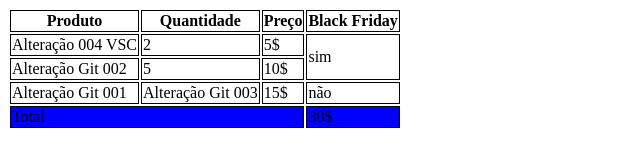
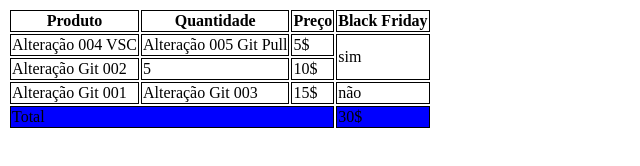
Before and after one commit to Gabriel-A-Portugal/Aula-tabela, a plain HTML site: page index.html in a window 1280 px wide. Shown: the whole page, without its empty margins (0-640 px from the left). Drawn offline with Linux system fonts and the light colour scheme.

Commit message:
Update index.html
Alteração 005 para testar o Git Pull

```diff
--- a/index.html
+++ b/index.html
@@ -29,7 +29,7 @@
         <tbody>
             <tr>
                 <td>Alteração 004 VSC</td>
-                <td>2</td>
+                <td>Alteração 005 Git Pull</td>
                 <td>5$</td>
                 <td rowspan="2">sim</td>
             </tr>
```
